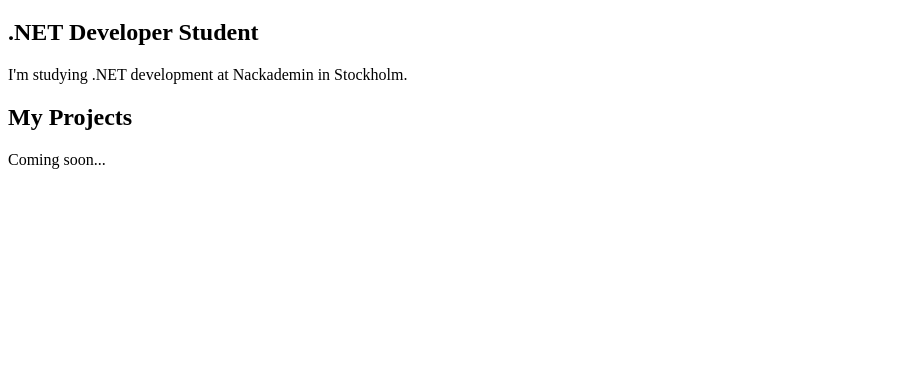
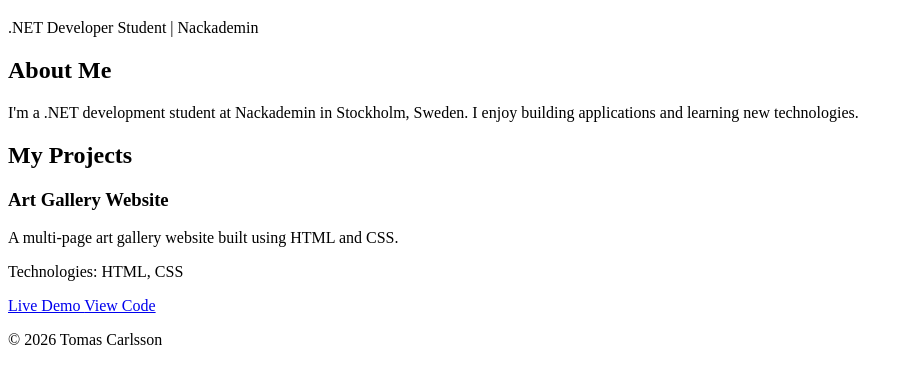
Before and after one commit to tomas-carlsson/tomas-carlsson.github.io, a plain HTML site: page index.html in a window 1280 px wide. Shown: the part 61-444 px from the top of the page, without its empty margins (0-913 px from the left). Drawn offline with Linux system fonts and the light colour scheme.

Commit message:
Refactor index.html structure and add project details

```diff
--- a/index.html
+++ b/index.html
@@ -1,20 +1,59 @@
+
 <!DOCTYPE html>
 <html lang="en">
 <head>
     <meta charset="UTF-8">
     <meta name="viewport" content="width=device-width, initial-scale=1.0">
     <title>Tomas Carlsson | .NET Developer</title>
+    <link rel="stylesheet" href="style.css">
 </head>
 <body>
-    <h1>Tomas Carlsson</h1>
-    <h2>.NET Developer Student</h2>
 
-    <p>
-        I'm studying .NET development at Nackademin
-        in Stockholm.
-    </p>
+    <header>
+        <h1>Tomas Carlsson</h1>
+        <p>.NET Developer Student | Nackademin</p>
+    </header>
 
-    <h2>My Projects</h2>
-    <p>Coming soon...</p>
+    <main>
+        <section id="about">
+            <h2>About Me</h2>
+            <p>
+                I'm a .NET development student at
+                Nackademin in Stockholm, Sweden.
+                I enjoy building applications and
+                learning new technologies.
+            </p>
+        </section>
+
+        <section id="projects">
+            <h2>My Projects</h2>
+
+            <article class="project-card">
+                <h3>Art Gallery Website</h3>
+
+                <p>
+                    A multi-page art gallery website
+                    built using HTML and CSS.
+                </p>
+
+                <p>Technologies: HTML, CSS</p>
+
+                <a href="https://tomas-carlsson.github.io/art-gallery-website/"
+                   target="_blank" rel="noopener noreferrer">
+                    Live Demo
+                </a>
+
+                <a href="https://github.com/tomas-carlsson/art-gallery-website"
+                   target="_blank" rel="noopener noreferrer">
+                    View Code
+                </a>
+            </article>
+        </section>
+    </main>
+
+    <footer>
+        <p>© 2026 Tomas Carlsson</p>
+    </footer>
+
 </body>
 </html>
```
